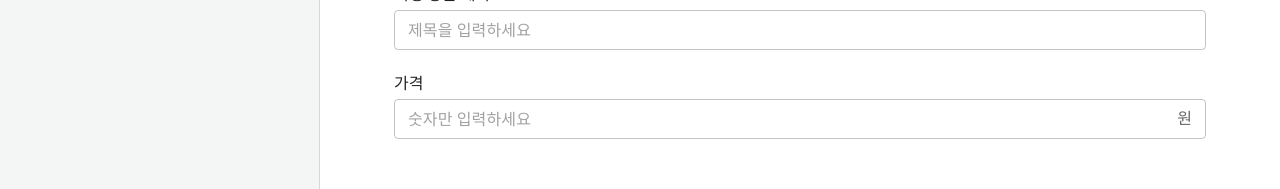
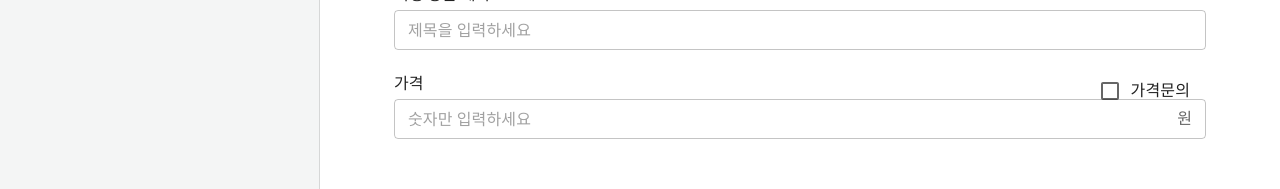
Before and after one commit to gotogether-s/gotogether-s-admin, a Next.js app: page / in a window 1280 px wide. Shown: the part 249-438 px from the top of the page. Built offline with nearby package versions, Linux system fonts and the light colour scheme.

Commit message:
#4 feat: Create price inquiry checkbox and Add style

```diff
--- /dev/null
+++ b/components/AddProduct/Info/Info.module.scss
@@ -0,0 +1,8 @@
+.price-wrapper {
+  position: relative;
+  .price-inquiry {
+    position: absolute;
+    top: 0;
+    right: 0;
+  }
+}
--- a/components/AddProduct/Info/index.tsx
+++ b/components/AddProduct/Info/index.tsx
@@ -1,3 +1,4 @@
+import CheckBox from '@components/CheckBox'
 import Input from '@components/Input'
 import style from './Info.module.scss'
 
@@ -13,6 +14,12 @@ const productNameProps = {
   placeholder: '제목을 입력하세요',
 }
 
+const basicPriceInquiryProps = {
+  label: null,
+  name: 'basicPrice',
+  valueLists: ['가격문의'],
+}
+
 const basicPriceProps = {
   label: '가격',
   name: 'basicPrice',
@@ -25,7 +32,12 @@ const Info = () => {
     <>
       <Input {...thumbnailProps} />
       <Input {...productNameProps} />
-      <Input {...basicPriceProps} />
+      <div className={style['price-wrapper']}>
+        <Input {...basicPriceProps} />
+        <div className={style['price-inquiry']}>
+          <CheckBox {...basicPriceInquiryProps} />
+        </div>
+      </div>
     </>
   )
 }
```
